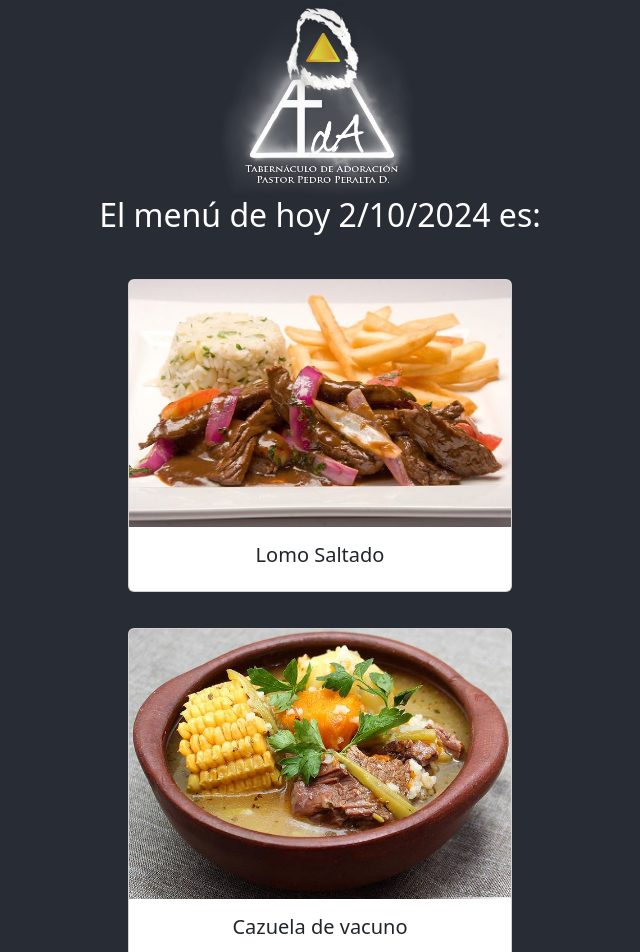
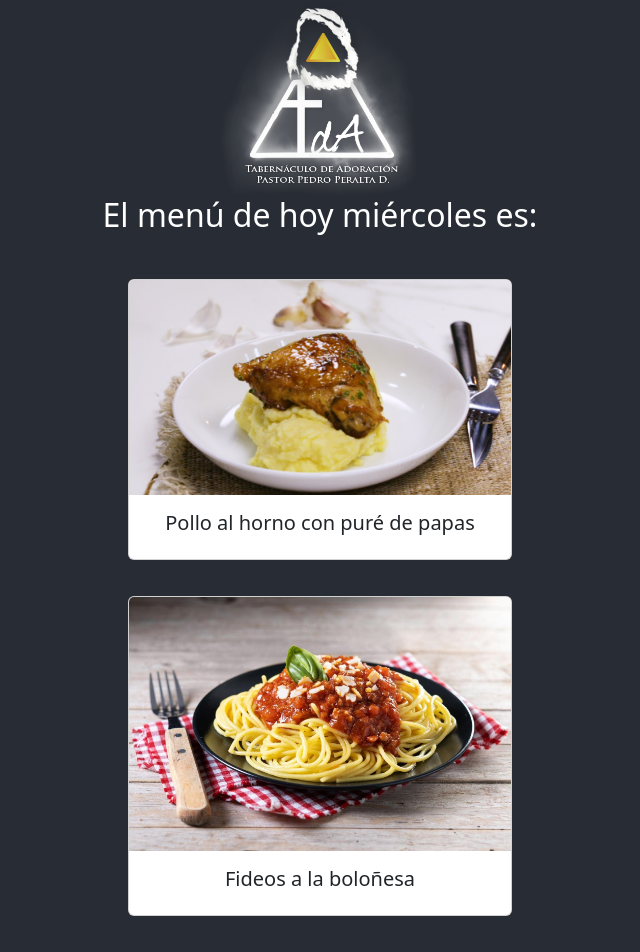
Before and after one commit to brockoly/menu-tda, a React (Create React App) app: page / in a window 1280 px wide. Shown: the top 952 px of the page, without its empty margins (320-960 px from the left). Built offline with nearby package versions, Linux system fonts and the light colour scheme.

Commit message:
<amenesesm> | saturday menu

```diff
--- a/src/App.js
+++ b/src/App.js
@@ -2,12 +2,12 @@ import './App.css';
 import Card from 'react-bootstrap/Card';
 import Image from 'react-bootstrap/Image';
 import logo from './assets/images/logo.png';
-import lomo from './assets/images/lomo.jpg';
-import cazuela from './assets/images/cazuela.jpg';
+import pollo from './assets/images/pollo.jpg';
+import fideos from './assets/images/fideos.jpeg';
 
 function App() {
   const date = new Date();
-  const todaysMenu = `El menú de hoy ${date.toLocaleDateString('es-ES')} es:`;
+  const todaysMenu = `El menú de hoy ${date.toLocaleString('es-ES', {weekday:'long'})} es:`;
   return (
     <div className="App">
       <header className="App-header">
@@ -17,16 +17,16 @@ function App() {
         <h2>{todaysMenu}</h2>
         <br/>
         <Card style={{ width: '24rem' }}>
-          <Card.Img variant="top" src={lomo} />
+          <Card.Img variant="top" src={pollo} />
           <Card.Body>
-            <Card.Title>Lomo Saltado</Card.Title>
+            <Card.Title>Pollo al horno con puré de papas</Card.Title>
           </Card.Body>
         </Card>
         <br/>
         <Card style={{ width: '24rem' }}>
-          <Card.Img variant="top" src={cazuela} />
+          <Card.Img variant="top" src={fideos} />
           <Card.Body>
-            <Card.Title>Cazuela de vacuno</Card.Title>
+            <Card.Title>Fideos a la boloñesa</Card.Title>
           </Card.Body>
         </Card>
       </body>
```
Also changed, not shown: src/assets/images/fideos.jpeg (added), src/assets/images/pollo.jpg (added).
